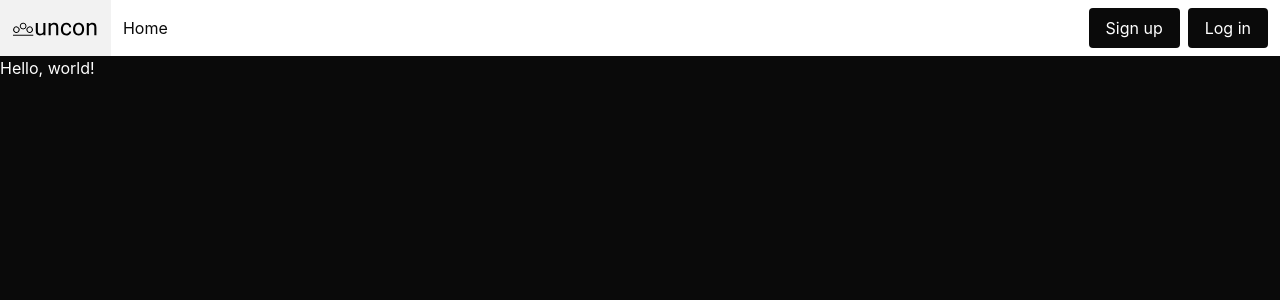
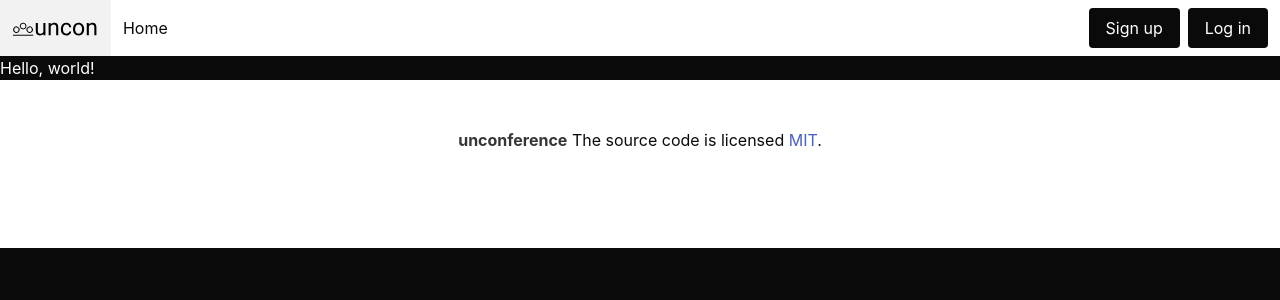
Before and after one commit to ThisIsJohnBrown/unconference, a Vue app: page / in a window 1280 px wide. Shown: the top 300 px of the page. Built offline with nearby package versions, Linux system fonts and the light colour scheme.

Commit message:
add simple footer (#2)

```diff
--- a/src/App.vue
+++ b/src/App.vue
@@ -2,15 +2,17 @@
   <div id="app">
     <Navbar />
     <router-view />
+    <Footer />
   </div>
 </template>
 
 <script>
 import Navbar from "@/components/Navbar";
-console.log(Navbar);
+import Footer from "@/components/Footer";
 export default {
   components: {
-    Navbar
+    Navbar,
+    Footer
   }
 };
 </script>
--- /dev/null
+++ b/src/components/Footer.vue
@@ -0,0 +1,16 @@
+<template>
+  <footer class="footer">
+    <div class="content has-text-centered">
+      <p>
+        <strong>unconference</strong> The source code is licensed
+        <a href="http://opensource.org/licenses/mit-license.php">MIT</a>.
+      </p>
+    </div>
+  </footer>
+</template>
+
+<script>
+export default {};
+</script>
+
+<style></style>
--- a/src/scss/_main.scss
+++ b/src/scss/_main.scss
@@ -6,5 +6,8 @@ $scheme-invert-bis: hsl(0, 0%, 98%);
 $scheme-invert-ter: hsl(0, 0%, 95%);
 $text: hsl(0, 0%, 100%);
 
+$footer-background-color: $scheme-invert;
+$footer-color: $scheme-main;
+
 @import "./_bulma.scss";
 @import "./_variables.scss";
```
